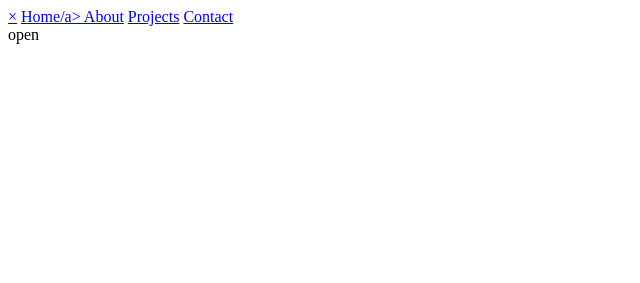
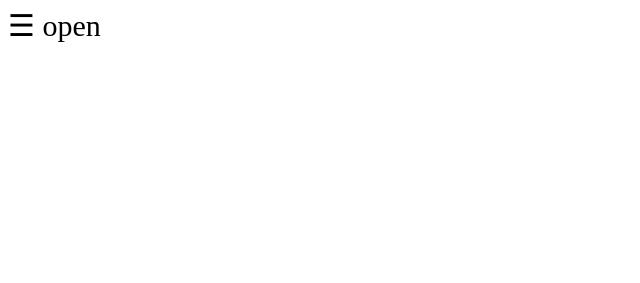
Before and after one commit to a-yousefi1/simple-sidebar, a plain HTML site: page index.html in a window 1280 px wide. Shown: the whole page, without its empty margins (0-640 px from the left). Drawn offline with Linux system fonts and the light colour scheme.

Commit message:
sidebar items styled

```diff
--- a/index.html
+++ b/index.html
@@ -4,18 +4,22 @@
     <meta charset="UTF-8" />
     <meta name="viewport" content="width=device-width, initial-scale=1.0" />
     <title>Sidebar</title>
-    <link rel="stylesheet" href="./style.css">
+    <link rel="stylesheet" href="./style.css" />
   </head>
   <body>
     <div class="sidebar" id="mySidebar">
-      <a href="javascript:void(0)" class="closebtn" onclick="closeNav()">&times;</a>
-      <a href="#">Home/a>
+      <a href="javascript:void(0)" class="closebtn" onclick="closeNav()"
+        >&times;</a
+      >
+      <a href="#">Home</a>
       <a href="#">About</a>
       <a href="#">Projects</a>
       <a href="#">Contact</a>
     </div>
 
-    <span> open </span>
+    <div id="main">
+      <span onclick="openNav()">&#9776; open </span>
+    </div>
 
     <script src="./script.js"></script>
   </body>
--- a/style.css
+++ b/style.css
@@ -0,0 +1,30 @@
+span{
+    font-size: 30px;
+    cursor: pointer;
+}
+
+.sidebar {
+    height: 100%;
+    width: 0;
+    position: fixed;
+    z-index: 1;
+    top: 0;
+    left: 0;
+    background-color: #111;
+    overflow-x: hidden;
+    transition: 0.5s;
+    padding-top: 60px;
+}
+
+.sidebar a {
+    padding: 8px 8px 8px 32px;
+    text-decoration: none;
+    font-size: 25px;
+    color: #818181;
+    display: block;
+    transition: 0.3s;
+}
+
+.sidebar a:hover {
+    color: #f1f1f1;
+}
```
